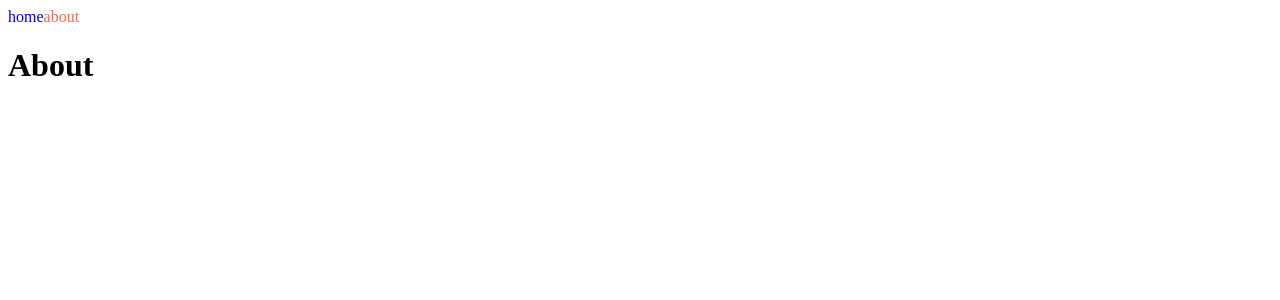
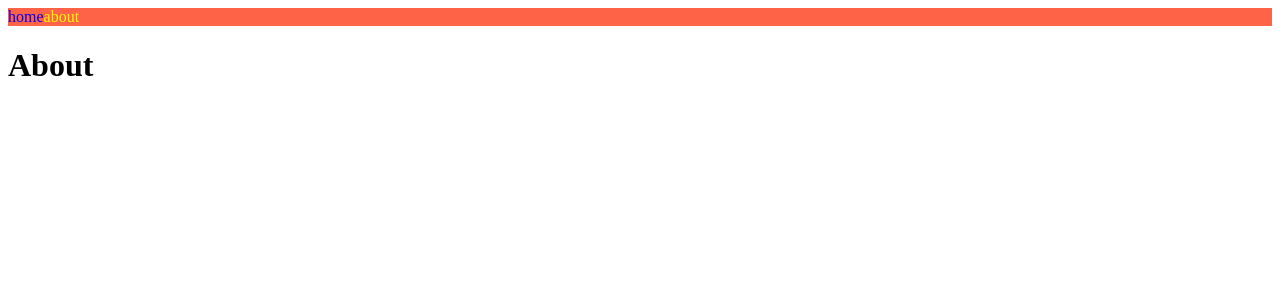
Before and after one commit to hunman89/nextjs-intro, a Next.js app: page /about-us in a window 1280 px wide. Shown: the top 300 px of the page. Built offline with nearby package versions, Linux system fonts and the light colour scheme.

Commit message:
add. style jsx

```diff
--- a/conponents/NavBar.module.css
+++ /dev/null
@@ -1,7 +0,0 @@
-.link {
-  text-decoration: none;
-}
-
-.active {
-  color: tomato;
-}
--- a/conponents/NevBar.js
+++ b/conponents/NevBar.js
@@ -1,30 +1,27 @@
 import Link from "next/link";
 import { useRouter } from "next/router";
-import styles from "./NavBar.module.css";
 
 export default function NavBar() {
   const router = useRouter();
   return (
     <nav>
       <Link href="/">
-        <a
-          className={`${styles.link} ${
-            router.pathname === "/" ? styles.active : ""
-          }`}
-        >
-          home
-        </a>
+        <a className={router.pathname === "/" ? "active" : ""}>home</a>
       </Link>
       <Link href="/about-us">
-        <a
-          className={[
-            styles.link,
-            router.pathname === "/about-us" ? styles.active : "",
-          ].join(" ")}
-        >
-          about
-        </a>
+        <a className={router.pathname === "/about-us" ? "active" : ""}>about</a>
       </Link>
+      <style jsx>{`
+        nav {
+          background-color: tomato;
+        }
+        a {
+          text-decoration: none;
+        }
+        .active {
+          color: yellow;
+        }
+      `}</style>
     </nav>
   );
 }
--- a/pages/index.js
+++ b/pages/index.js
@@ -4,7 +4,8 @@
   return (
     <div>
       <NavBar />
-      <h1>Hello </h1>
+      <h1 className="active">Hello </h1>
+      <style jsx>{``}</style>
     </div>
   );
 }
```
